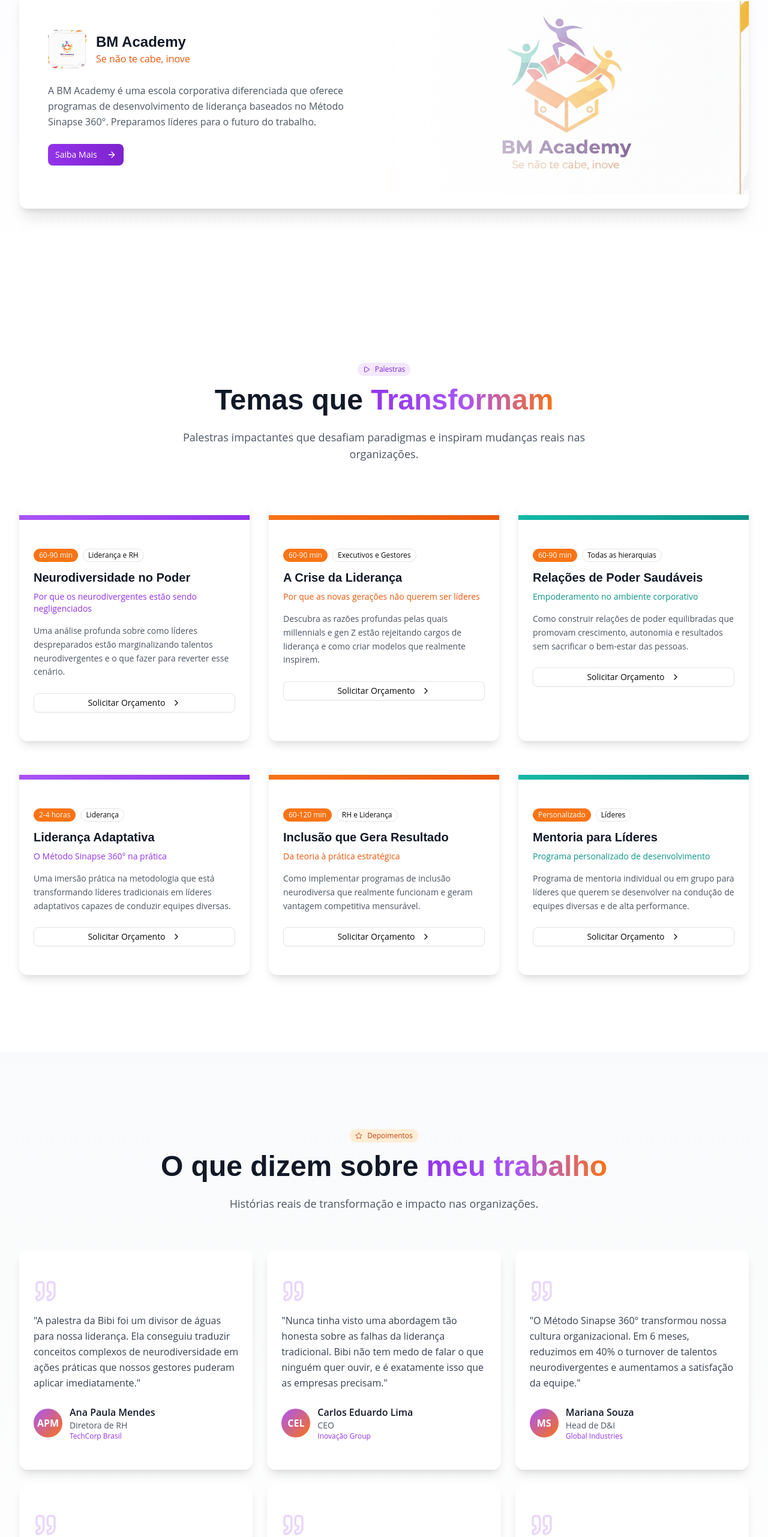
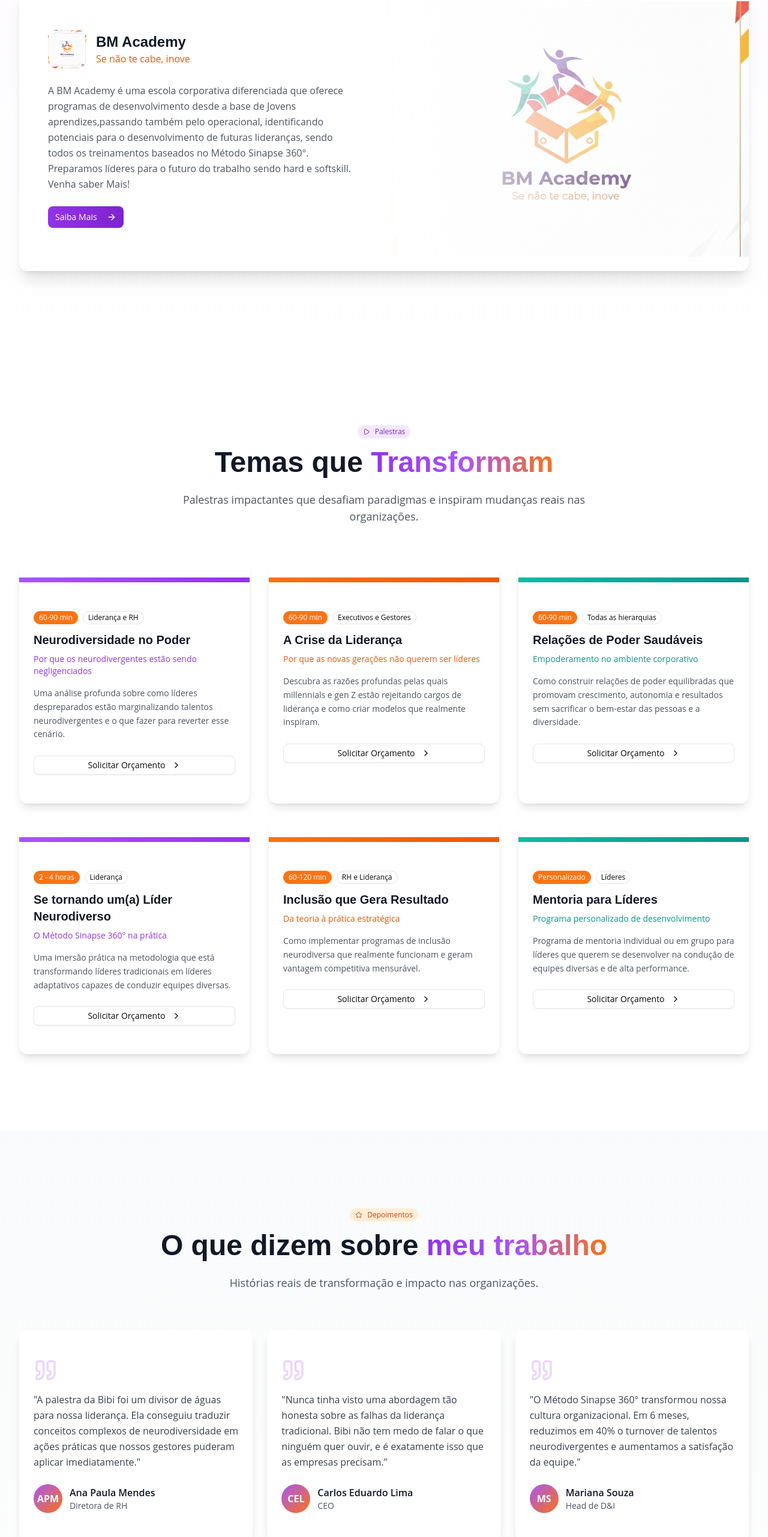
Before and after one commit to Inovamentes/bibimartins-site, a React (Vite) app: page / in a window 1280 px wide. Shown: the part 3062-5625 px from the top of the page at 60% size. Built offline with nearby package versions, Linux system fonts and the light colour scheme.

Commit message:
Update App.tsx

```diff
--- a/src/App.tsx
+++ b/src/App.tsx
@@ -462,9 +462,10 @@ function App() {
                     </div>
                   </div>
                   <p className="text-gray-600 mb-6 leading-relaxed">
-                    A BM Academy é uma escola corporativa diferenciada que oferece programas
-                    de desenvolvimento de liderança baseados no Método Sinapse 360°.
-                    Preparamos líderes para o futuro do trabalho.
+                    A BM Academy é uma escola corporativa diferenciada que oferece programas de desenvolvimento
+                    desde a base de Jovens aprendizes,passando também pelo operacional, identificando potenciais para o
+                    desenvolvimento de futuras lideranças, sendo todos os treinamentos baseados no Método Sinapse 360°.
+                    Preparamos líderes para o futuro do trabalho sendo hard e softskill. Venha saber Mais!
                   </p>
                   <Button
                     onClick={() => window.open('https://wa.me/5511932143117', '_blank')}
@@ -520,7 +521,7 @@ function App() {
               {
                 title: 'A Crise da Liderança',
                 subtitle: 'Por que as novas gerações não querem ser líderes',
-                description: 'Descubra as razões profundas pelas quais millennials e gen Z estão rejeitando cargos de liderança e como criar modelos que realmente inspirem.',
+                description: 'Descubra as razões profundas pelas quais millennials e gen Z estão rejeitando cargos de liderança e como criar modelos que realmente inspiram.',
                 duration: '60-90 min',
                 audience: 'Executivos e Gestores',
                 color: 'orange',
@@ -528,16 +529,16 @@ function App() {
               {
                 title: 'Relações de Poder Saudáveis',
                 subtitle: 'Empoderamento no ambiente corporativo',
-                description: 'Como construir relações de poder equilibradas que promovam crescimento, autonomia e resultados sem sacrificar o bem-estar das pessoas.',
+                description: 'Como construir relações de poder equilibradas que promovam crescimento, autonomia e resultados sem sacrificar o bem-estar das pessoas e a diversidade.',
                 duration: '60-90 min',
                 audience: 'Todas as hierarquias',
                 color: 'teal',
               },
               {
-                title: 'Liderança Adaptativa',
+                title: 'Se tornando um(a) Líder Neurodiverso',
                 subtitle: 'O Método Sinapse 360° na prática',
                 description: 'Uma imersão prática na metodologia que está transformando líderes tradicionais em líderes adaptativos capazes de conduzir equipes diversas.',
-                duration: '2-4 horas',
+                duration: '2 - 4 horas',
                 audience: 'Liderança',
                 color: 'purple',
               },
@@ -633,37 +634,31 @@ function App() {
                 text: 'A palestra da Bibi foi um divisor de águas para nossa liderança. Ela conseguiu traduzir conceitos complexos de neurodiversidade em ações práticas que nossos gestores puderam aplicar imediatamente.',
                 author: 'Ana Paula Mendes',
                 role: 'Diretora de RH',
-                company: 'TechCorp Brasil',
               },
               {
                 text: 'Nunca tinha visto uma abordagem tão honesta sobre as falhas da liderança tradicional. Bibi não tem medo de falar o que ninguém quer ouvir, e é exatamente isso que as empresas precisam.',
                 author: 'Carlos Eduardo Lima',
                 role: 'CEO',
-                company: 'Inovação Group',
               },
               {
                 text: 'O Método Sinapse 360° transformou nossa cultura organizacional. Em 6 meses, reduzimos em 40% o turnover de talentos neurodivergentes e aumentamos a satisfação da equipe.',
                 author: 'Mariana Souza',
                 role: 'Head de D&I',
-                company: 'Global Industries',
               },
               {
                 text: 'A mentoria com a Bibi me ajudou a reconhecer meus próprios vieses como líder. Hoje consigo conduzir reuniões de forma mais inclusiva e obter melhores resultados da minha equipe.',
                 author: 'Ricardo Almeida',
                 role: 'Gerente de Operações',
-                company: 'Finance Solutions',
               },
               {
                 text: 'Contratamos a Bibi para falar sobre "A Crise da Liderança" e o impacto foi imediato. Nossos jovens talentos finalmente se sentiram ouvidos e entendidos.',
                 author: 'Fernanda Costa',
                 role: 'Gerente de Talentos',
-                company: 'StartUp Hub',
               },
               {
                 text: 'Bibi tem um dom: ela consegue fazer líderes tradicionais enxergarem a necessidade de mudança sem que se sintam atacados. É uma habilidade rara e valiosa.',
                 author: 'João Pedro Silva',
                 role: 'Consultor de Gestão',
-                company: 'Business Partners',
               },
             ].map((testimonial, index) => (
               <Card
@@ -897,7 +892,7 @@ function App() {
                   'Neurodiversidade no Poder',
                   'A Crise da Liderança',
                   'Relações de Poder Saudáveis',
-                  'Liderança Adaptativa',
+                  'Se Tornando um(a) Líder Neurodiverso',
                   'Inclusão que Gera Resultado',
                   'Mentoria para Líderes',
                 ].map((talk, index) => (
```
